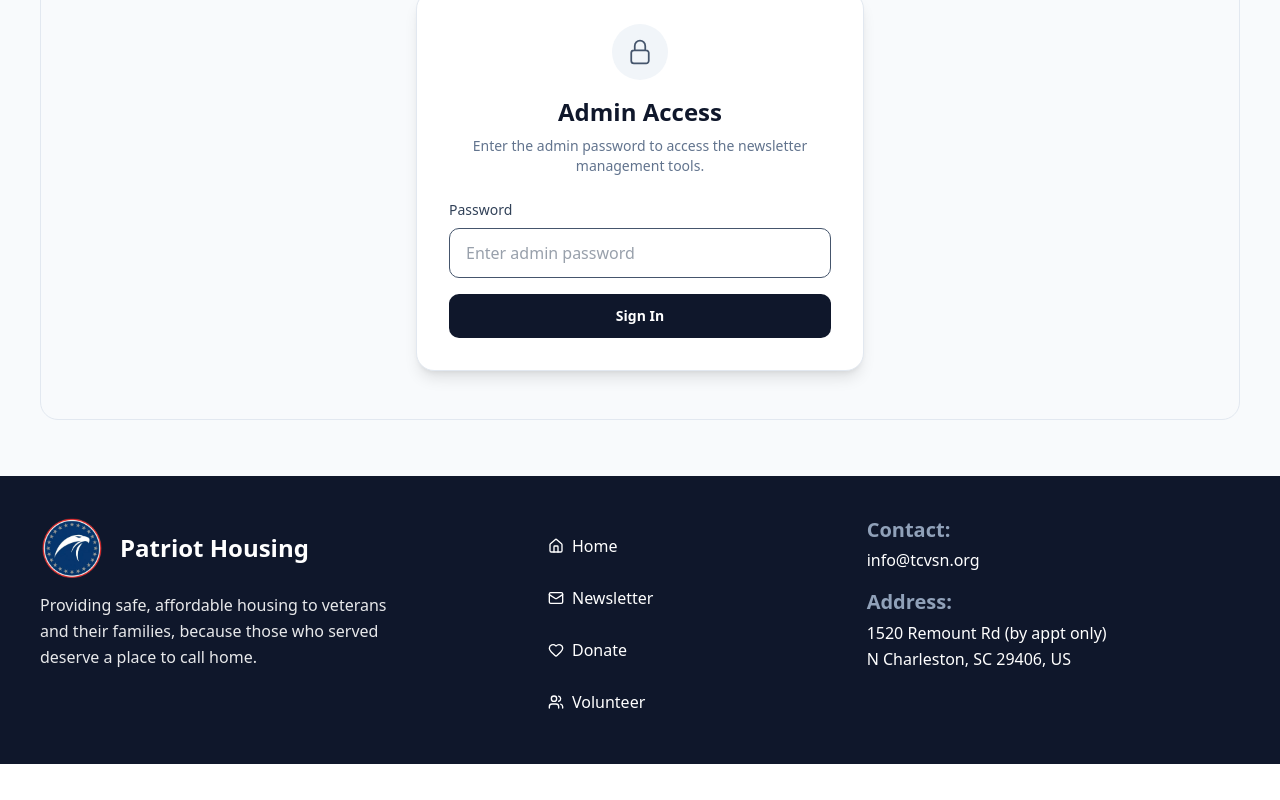
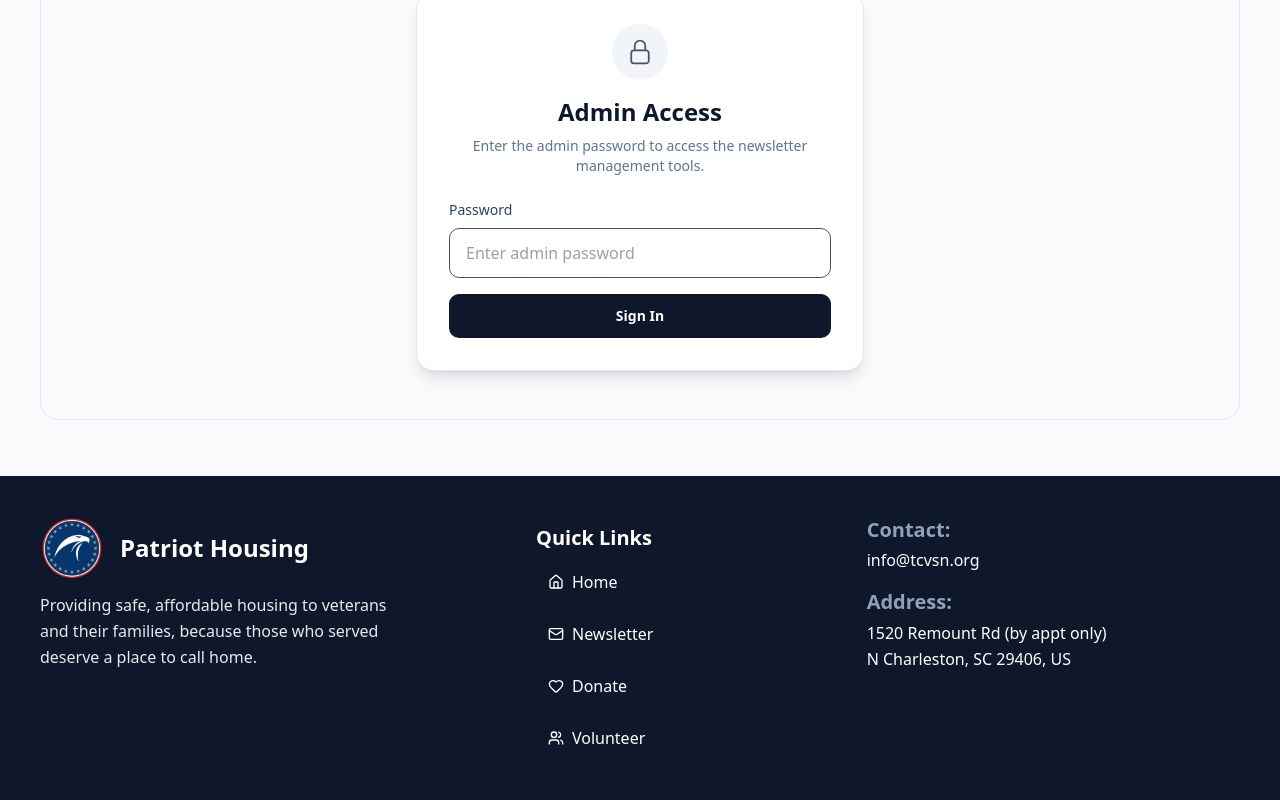
Before and after one commit to ktp-usc/patriot-housing, a Next.js app: page /admin in a window 1280 px wide. Shown: the part 461-1261 px from the top of the page. Before the commit the page ends 1225 px from the top, so only its background shows below. Built offline with nearby package versions, Linux system fonts and the light colour scheme.

Commit message:
Footer quick links header

```diff
--- a/components/footer.tsx
+++ b/components/footer.tsx
@@ -32,6 +32,10 @@ export default function Footer({ showDatabaseAccess = false }: FooterProps) {
         </section>
 
         <section className="mx-auto flex w-full max-w-sm flex-col gap-2 md:items-center md:justify-center md:pt-2">
+          <p className="w-full text-center text-lg font-bold sm:text-xl md:w-52 md:text-left">
+            Quick Links
+          </p>
+
           <Link
             href="/"
             className="inline-flex w-full items-center justify-start gap-2 rounded-md px-3 py-2.5 text-left transition hover:bg-white/5 hover:text-blue-400 md:w-52"
```
